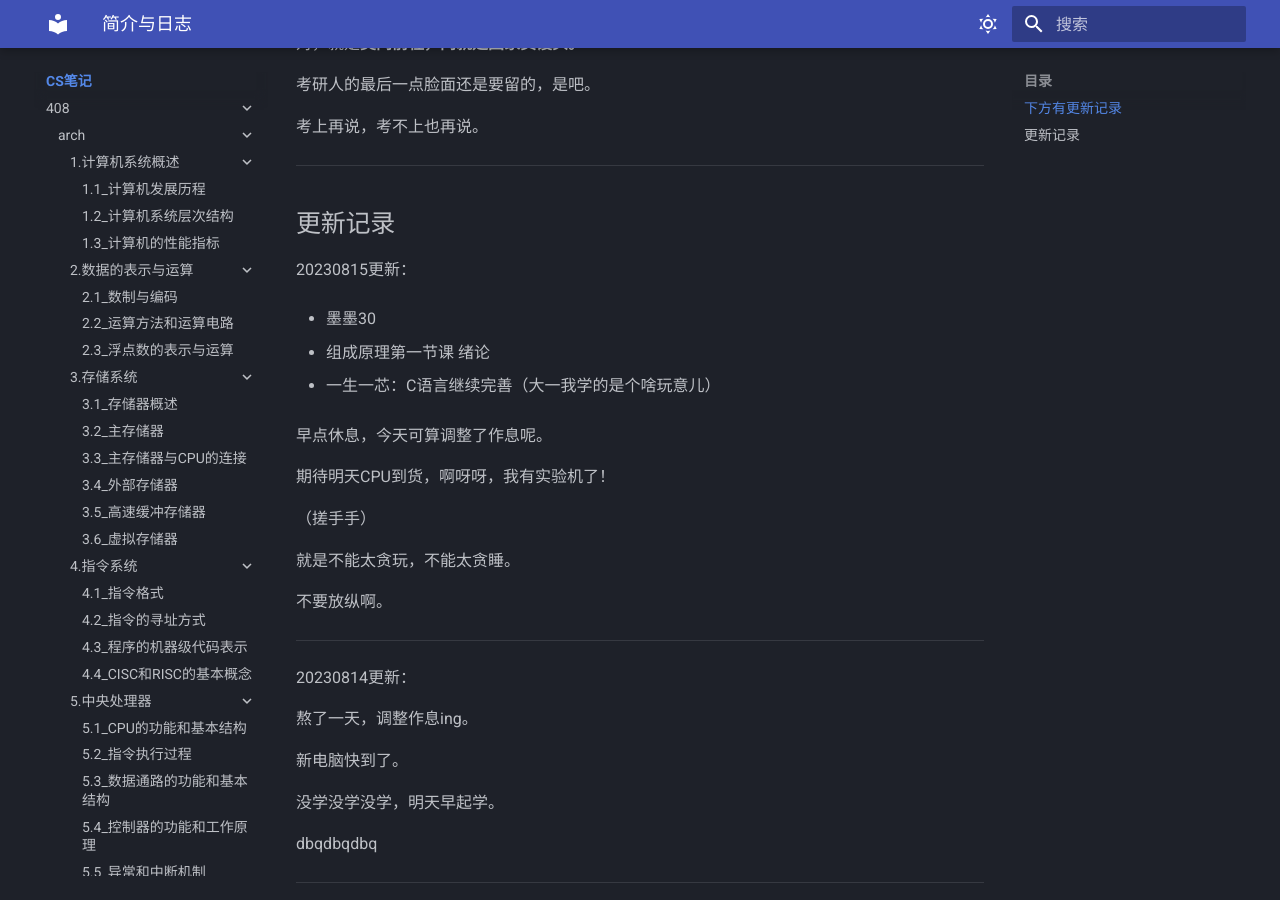
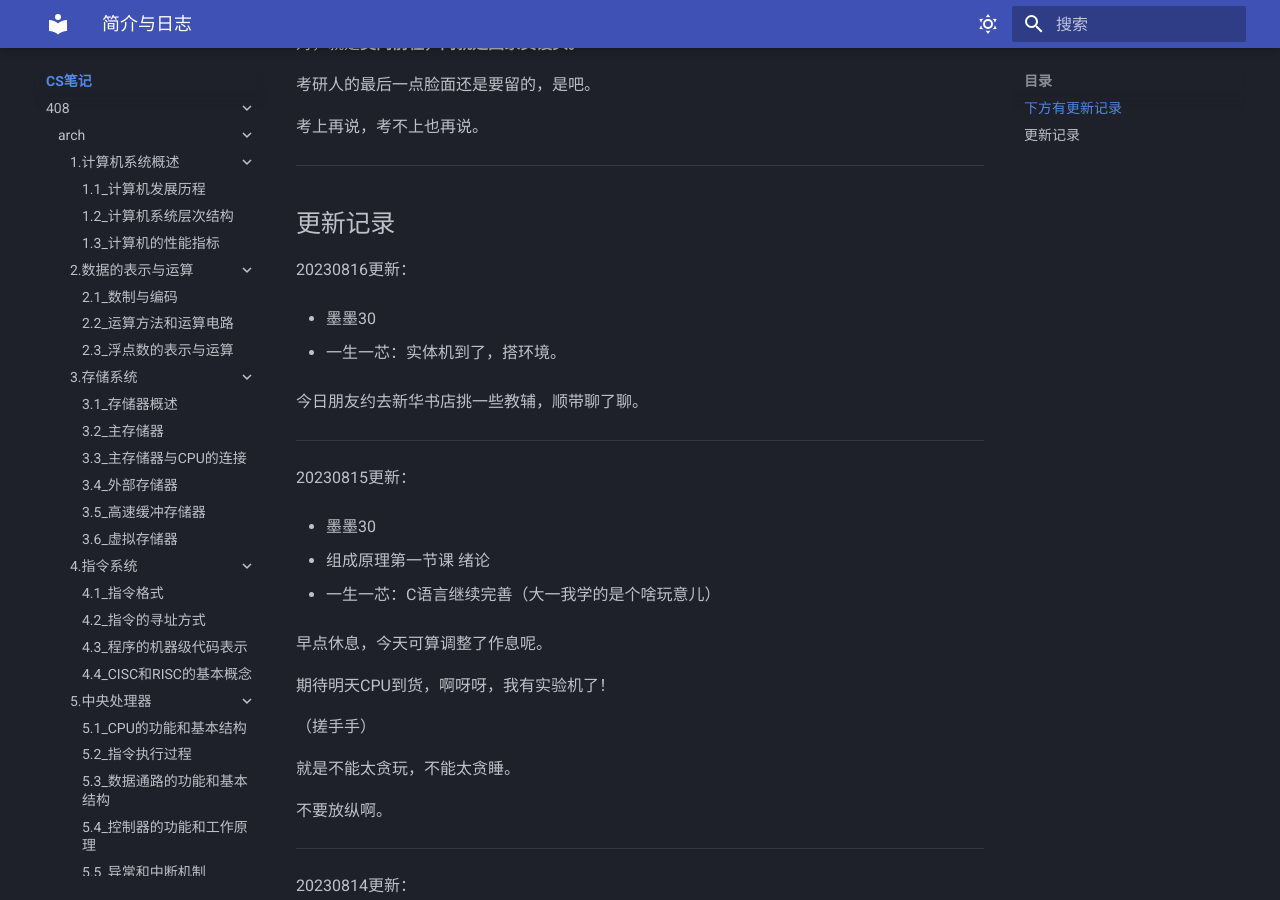
Before and after one commit to Haohahahaha/cs, an MkDocs documentation site: the page built from docs/index.md, in a window 1280 px wide and 900 px high, scrolled down 768 px. Built offline with MkDocs 1.6.1 and Material for MkDocs 9.7.7, drawn with Linux system fonts in a browser that asks for light colours.

Commit message:
2023-08-16_23:23:58 update

```diff
--- a/docs/index.md
+++ b/docs/index.md
@@ -39,6 +39,16 @@
 <a id="update"></a>
 
 ## 更新记录
+
+20230816更新：
+
+- 墨墨30
+
+- 一生一芯：实体机到了，搭环境。
+
+今日朋友约去新华书店挑一些教辅，顺带聊了聊。
+
+---
 
 20230815更新：
 
```
